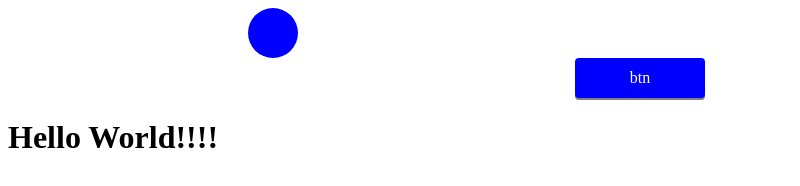
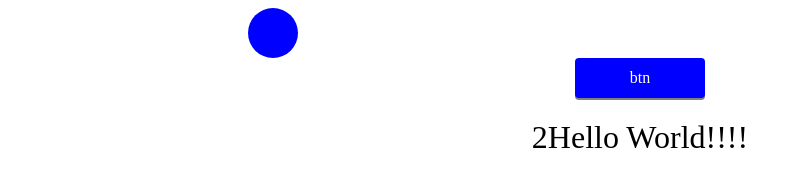
Before and after one commit to sane1998k/practices_19, a plain HTML site: page index.html in a window 1280 px wide. Shown: the whole page, without its empty margins (0-800 px from the left). Drawn offline with Linux system fonts and the light colour scheme.

Commit message:
modify h1

```diff
--- a/index.html
+++ b/index.html
@@ -16,7 +16,7 @@
 						<div class="button"><a href="#">btn</a></div>
 					</div>
 
-					<div class="hello"><h1>Hello World!!!!</h1></div>
+					<div class="hello"><h1 style="text-align: center; font-weight: 300;">2Hello World!!!!</h1></div>
 
 			</div>
 		</div>
```
